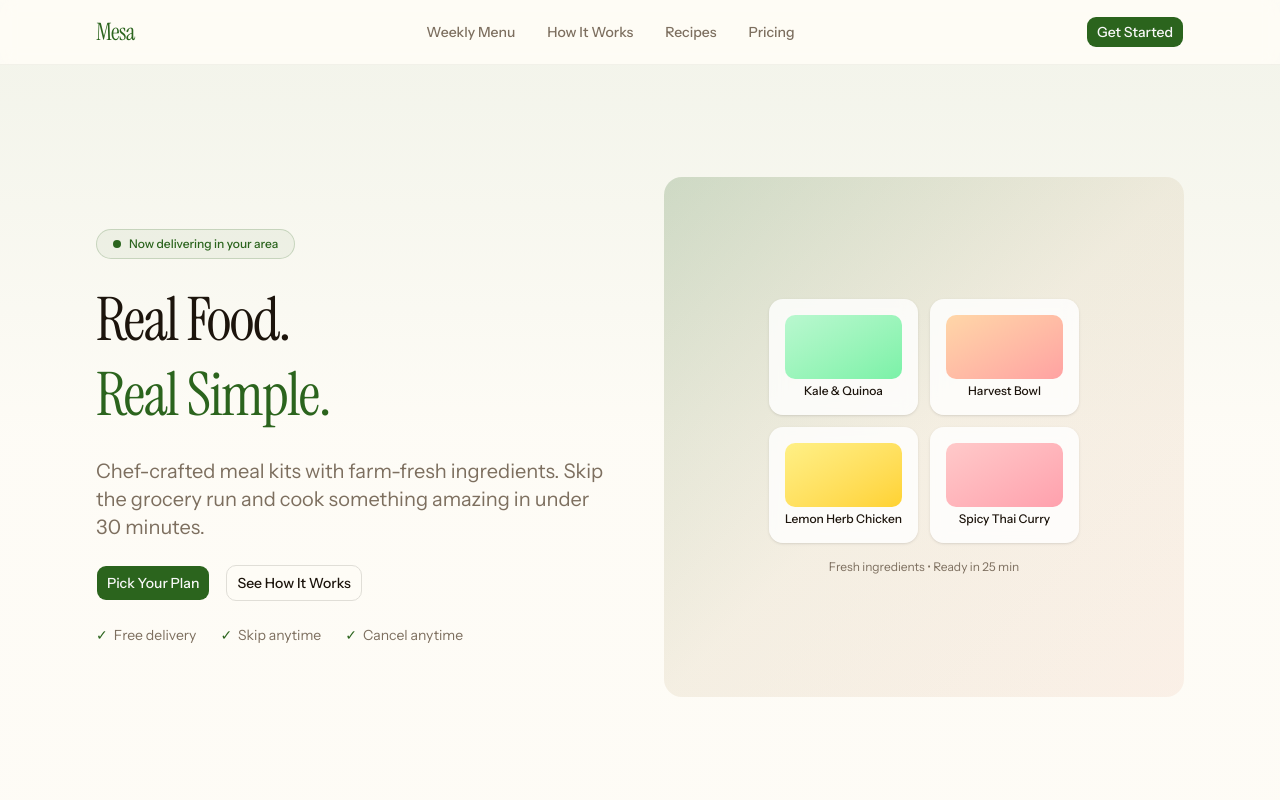
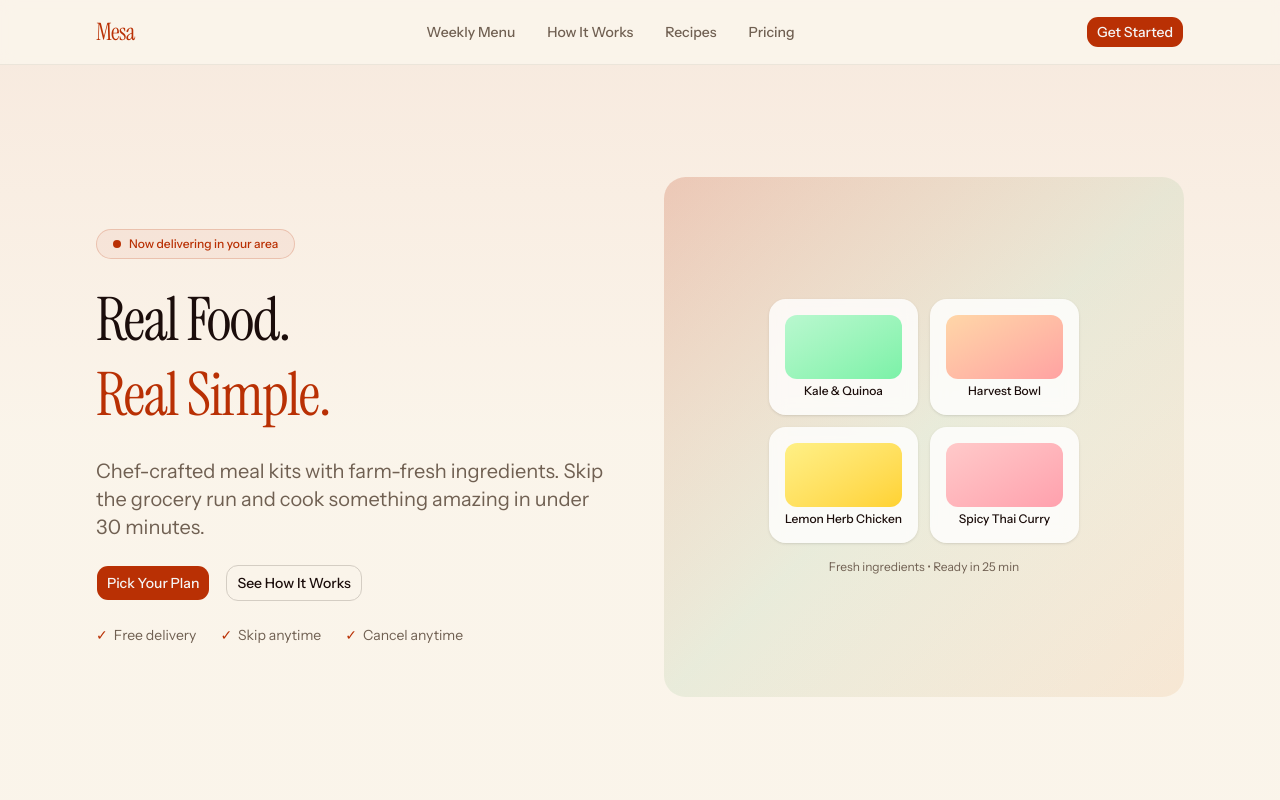
Before and after one commit to anas-khan-antimatter/mkt-mesa-kitchen, a Next.js app: page / in a window 1280 px wide. Shown: the top 800 px of the page. Built offline with nearby package versions, Linux system fonts and the light colour scheme.

Commit message:
antimatter: rewrite globals.css with Mesa terracotta/lime zest design system

```diff
--- a/src/app/globals.css
+++ b/src/app/globals.css
@@ -3,6 +3,11 @@
 @import "shadcn/tailwind.css";
 
 @custom-variant dark (&:is(.dark *));
+
+/* ── Mesa brand palette ────────────────────────────────────
+ * Terracotta warmth, lime zest, ripe-tomato red, cream paper
+ * Cookbook photography layout with handwritten-feel accents
+ */
 
 @theme inline {
   --color-background: var(--background);
@@ -49,38 +54,54 @@
 }
 
 :root {
-  --background: oklch(0.99 0.008 90);
-  --foreground: oklch(0.2 0.02 70);
-  --card: oklch(1 0 0);
-  --card-foreground: oklch(0.2 0.02 70);
-  --popover: oklch(1 0 0);
-  --popover-foreground: oklch(0.2 0.02 70);
-  --primary: oklch(0.45 0.12 140);
-  --primary-foreground: oklch(0.98 0 0);
-  --secondary: oklch(0.6 0.1 80);
-  --secondary-foreground: oklch(0.98 0 0);
-  --muted: oklch(0.96 0.01 90);
-  --muted-foreground: oklch(0.55 0.03 70);
-  --accent: oklch(0.7 0.12 45);
-  --accent-foreground: oklch(0.98 0 0);
-  --destructive: oklch(0.577 0.245 27.325);
-  --border: oklch(0.9 0.01 90);
-  --input: oklch(0.9 0.01 90);
-  --ring: oklch(0.45 0.12 140);
+  /* Warm cream background — like a well-loved cookbook page */
+  --background: oklch(0.97 0.015 80);
+  /* Deep aubergine/charcoal for body text — high readability */
+  --foreground: oklch(0.18 0.025 30);
+  /* Off-white card surfaces */
+  --card: oklch(0.96 0.012 85);
+  --card-foreground: oklch(0.18 0.025 30);
+  /* Popover on warm cream */
+  --popover: oklch(0.94 0.018 78);
+  --popover-foreground: oklch(0.18 0.025 30);
+  /* Terracotta red (primary brand color — Mesa tomato red) */
+  --primary: oklch(0.52 0.18 35);
+  --primary-foreground: oklch(0.97 0 0);
+  /* Lime zest / fresh herb green (secondary brand accent) */
+  --secondary: oklch(0.62 0.14 145);
+  --secondary-foreground: oklch(0.97 0 0);
+  /* Warm stone / putty for muted elements */
+  --muted: oklch(0.88 0.02 70);
+  --muted-foreground: oklch(0.5 0.03 60);
+  /* Burnt orange / spice for accent buttons & highlights */
+  --accent: oklch(0.65 0.16 55);
+  --accent-foreground: oklch(0.97 0 0);
+  /* Deep reddish-brown for destructive (tomato paste) */
+  --destructive: oklch(0.45 0.18 30);
+  /* Warm sand border */
+  --border: oklch(0.85 0.015 75);
+  /* Input surfaces */
+  --input: oklch(0.93 0.02 80);
+  /* Terracotta ring-focus */
+  --ring: oklch(0.52 0.18 35);
+  /* Neutral chart tones */
   --chart-1: oklch(0.87 0 0);
   --chart-2: oklch(0.556 0 0);
   --chart-3: oklch(0.439 0 0);
   --chart-4: oklch(0.371 0 0);
   --chart-5: oklch(0.269 0 0);
-  --radius: 0.625rem;
-  --sidebar: oklch(0.985 0 0);
-  --sidebar-foreground: oklch(0.145 0 0);
-  --sidebar-primary: oklch(0.205 0 0);
-  --sidebar-primary-foreground: oklch(0.985 0 0);
-  --sidebar-accent: oklch(0.97 0 0);
-  --sidebar-accent-foreground: oklch(0.205 0 0);
-  --sidebar-border: oklch(0.922 0 0);
-  --sidebar-ring: oklch(0.708 0 0);
+
+  --radius: 0.75rem;
+
+  /* Sidebar (mobile nav) — cream with terracotta accents */
+  --sidebar: oklch(0.97 0.015 80);
+  --sidebar-foreground: oklch(0.18 0.025 30);
+  --sidebar-primary: oklch(0.52 0.18 35);
+  --sidebar-primary-foreground: oklch(0.97 0 0);
+  --sidebar-accent: oklch(0.62 0.14 145);
+  --sidebar-accent-foreground: oklch(0.97 0 0);
+  --sidebar-border: oklch(0.88 0.02 75);
+  --sidebar-ring: oklch(0.52 0.18 35);
 }
 
 @layer base {
@@ -102,3 +123,69 @@
     display: none;
   }
 }
+
+/* ── Mesa brand utility classes ─────────────────────────── */
+
+/* Terracotta text for brand headings */
+@utility text-terracotta {
+  color: oklch(0.52 0.18 35);
+}
+
+/* Lime zest text accent */
+@utility text-lime {
+  color: oklch(0.62 0.14 145);
+}
+
+/* Cream-paper surface */
+@utility bg-cream {
+  background: oklch(0.97 0.015 80);
+}
+
+/* Warm pattern — dotted rule like a cookbook divider */
+@utility cookbook-rule {
+  border: 0;
+  height: 2px;
+  background-image: repeating-linear-gradient(
+    90deg,
+    oklch(0.52 0.18 35) 0px,
+    oklch(0.52 0.18 35) 1px,
+    transparent 1px,
+    transparent 4px
+  );
+  background-size: 4px 2px;
+}
+
+/* Photo-frame card — like a cookbook photo spread */
+@utility photo-card {
+  border-radius: var(--radius-lg);
+  box-shadow: 0 4px 12px oklch(0.75 0.02 70 / 0.15);
+  @apply border border-border bg-card;
+}
+
+/* Handwritten-style accent (use on labels, sub-titles sparingly) */
+@utility handwritten {
+  font-family: var(--font-heading);
+  font-style: italic;
+  letter-spacing: -0.01em;
+}
+
+/* Produce-section card — green-tinted card for veggie items */
+@utility produce-card {
+  @apply photo-card;
+  border-left: 4px solid oklch(0.62 0.14 145);
+}
+
+/* Recipe-step card */
+@utility recipe-step {
+  @apply photo-card;
+  border-left: 4px solid oklch(0.52 0.18 35);
+}
+
+/* Price badge — like a handwritten price tag */
+@utility price-badge {
+  @apply bg-primary text-primary-foreground font-semibold;
+  border-radius: var(--radius-sm);
+  padding: 0.125rem 0.5rem;
+  display: inline-flex;
+  align-items: center;
+}
```
